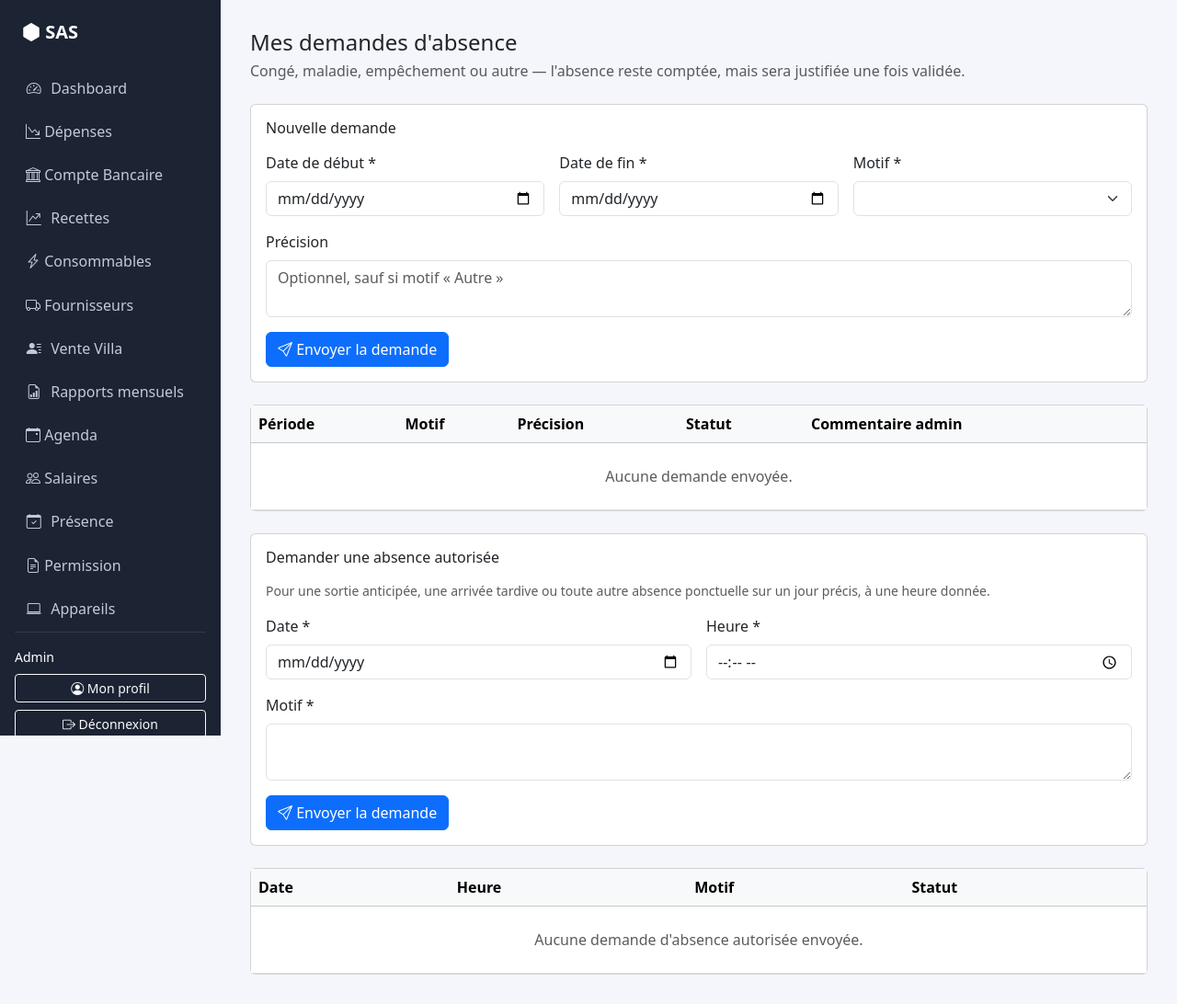
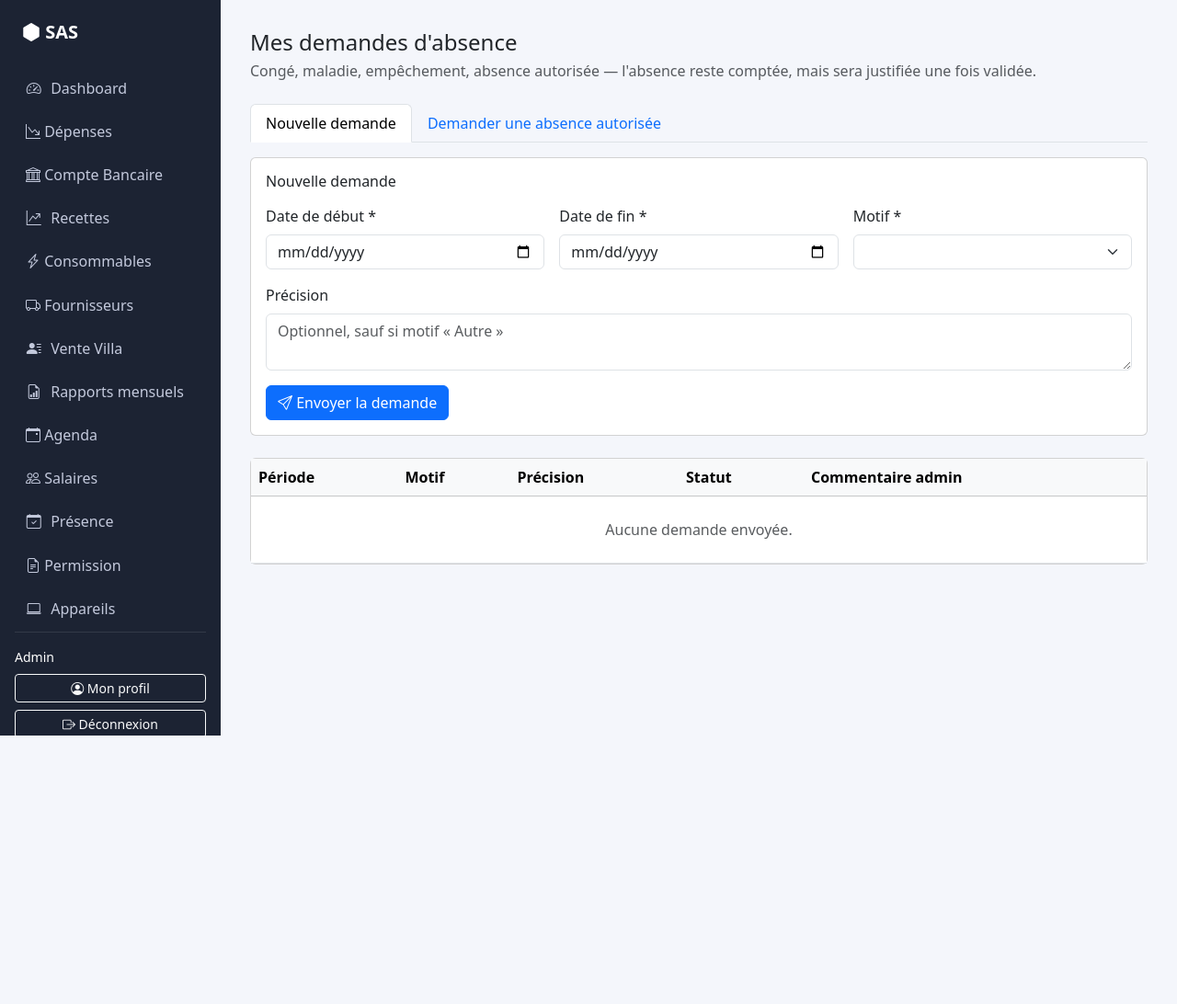
Before and after one commit to smartdev-km/sas, a Flask app: template app/templates/presence/mes_demandes.html in a window 1280 px wide. Shown: the whole page at 92% size. After the commit the page ends 800 px from the top, so only its background shows below. Run offline with Flask 3, Linux system fonts and the light colour scheme; the template is opened without the code that fills it, so the values that code supplies are empty; a user stored in the database is signed in; data comes from the database, SQL or seed files in the repository.

Commit message:
Séparer "Nouvelle demande" et "Demander une absence autorisée" en onglets
Les deux formulaires (et leurs historiques) sur la page "Mes demandes
d'absence" sont maintenant dans deux onglets distincts au lieu d'être
empilés sur la même page.

Co-Authored-By: Claude Sonnet 5 <noreply@anthropic.com>

```diff
--- a/app/templates/presence/mes_demandes.html
+++ b/app/templates/presence/mes_demandes.html
@@ -3,9 +3,20 @@
 {% block content %}
 <div class="mb-4">
     <h1 class="h4 mb-1">Mes demandes d'absence</h1>
-    <p class="text-muted mb-0">Congé, maladie, empêchement ou autre — l'absence reste comptée, mais sera justifiée une fois validée.</p>
+    <p class="text-muted mb-0">Congé, maladie, empêchement, absence autorisée — l'absence reste comptée, mais sera justifiée une fois validée.</p>
 </div>
 
+<ul class="nav nav-tabs mb-3">
+    <li class="nav-item" role="presentation">
+        <button class="nav-link active" data-bs-toggle="tab" data-bs-target="#tab-nouvelle-demande" type="button" role="tab">Nouvelle demande</button>
+    </li>
+    <li class="nav-item" role="presentation">
+        <button class="nav-link" data-bs-toggle="tab" data-bs-target="#tab-absence-autorisee" type="button" role="tab">Demander une absence autorisée</button>
+    </li>
+</ul>
+
+<div class="tab-content">
+    <div class="tab-pane fade show active" id="tab-nouvelle-demande" role="tabpanel">
         <div class="card mb-4">
             <div class="card-body">
                 <h2 class="h6 mb-3">Nouvelle demande</h2>
@@ -80,8 +91,10 @@
                 </table>
             </div>
         </div>
+    </div>
 
-<div class="card mb-4 mt-4">
+    <div class="tab-pane fade" id="tab-absence-autorisee" role="tabpanel">
+        <div class="card mb-4">
             <div class="card-body">
                 <h2 class="h6 mb-3">Demander une absence autorisée</h2>
                 <p class="text-muted small mb-3">
@@ -145,4 +158,6 @@
                 </table>
             </div>
         </div>
+    </div>
+</div>
 {% endblock %}
```
Lines whose indentation alone changed are shown as unchanged.
